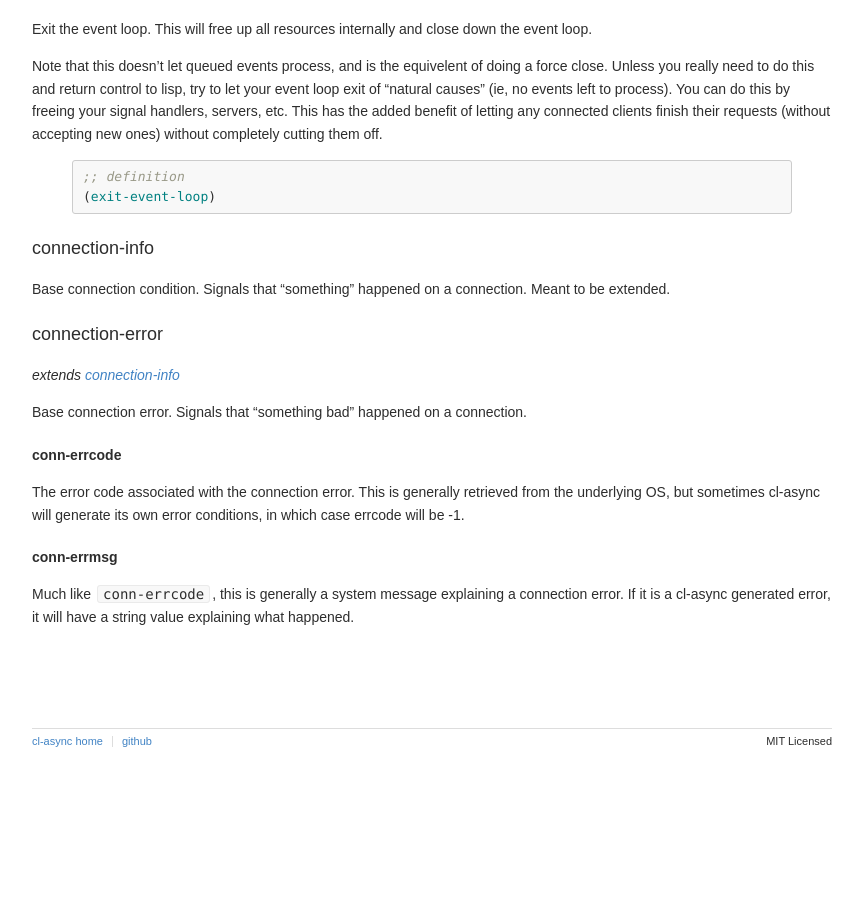
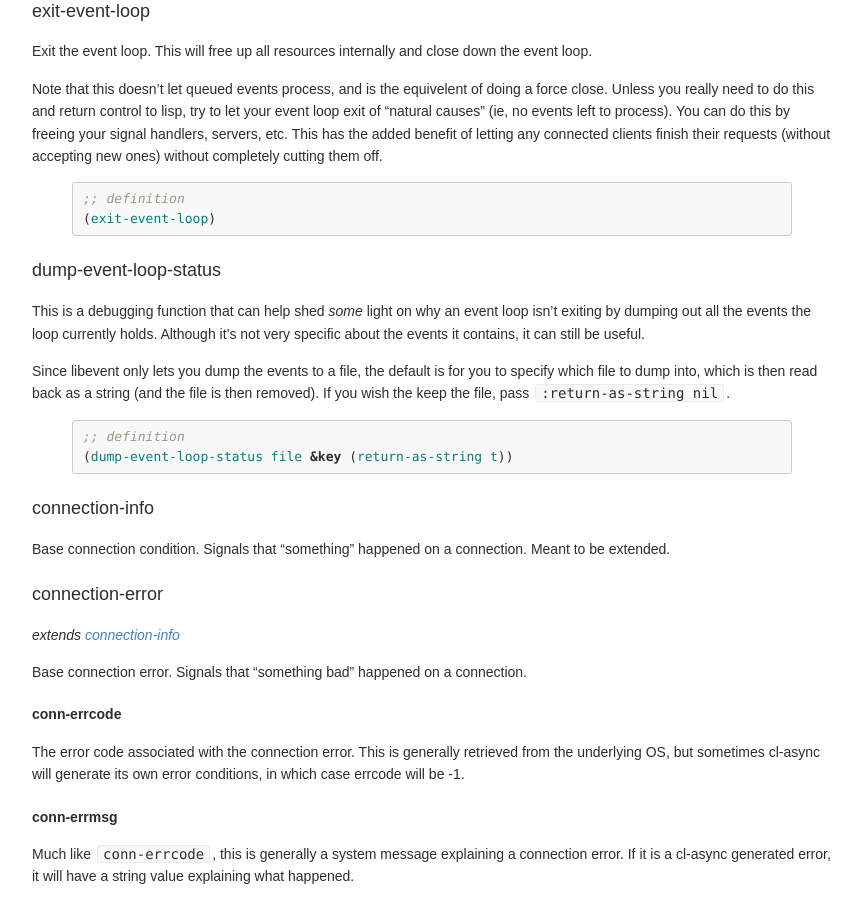
Before and after one commit to orthecreedence/cl-async, a Jekyll site: the page built from base.md, in a window 1280 px wide and 900 px high, scrolled down 1053 px. Shown: the whole window, without its empty margins (208-1071 px from the left). Built offline with Jekyll 4.4.1, drawn with Linux system fonts in a browser that asks for light colours; Markdown is read by kramdown in place of the engine named in the settings; before the commit the page ends 1816 px from its top, so only the background shows below that; some of the changed text lies outside the part shown.

Commit message:
doccing dump-event-loop-status

```diff
--- a/base.md
+++ b/base.md
@@ -11,6 +11,7 @@ conditions it uses.
 
 - [start-event-loop](#start-event-loop) _function_
 - [exit-event-loop](#exit-event-loop) _function_
+- [dump-event-loop-status](#dump-event-loop-status) _function_
 - [connection-info](#connection-info) _condition_
 - [connection-error](#connection-error) _condition_
   - [conn-errcode](#conn-errcode) _accessor_
@@ -83,6 +84,23 @@ has the added benefit of letting any connected clients finish their requests
 (exit-event-loop)
 {% endhighlight %}
 
+<a id="dump-event-loop-status"></a>
+### dump-event-loop-status
+This is a debugging function that can help shed *some* light on why an event
+loop isn't exiting by dumping out all the events the loop currently holds.
+Although it's not very specific about the events it contains, it can still be
+useful.
+
+Since libevent only lets you dump the events to a file, the default is for you
+to specify which file to dump into, which is then read back as a string (and the
+file is then removed). If you wish the keep the file, pass
+`:return-as-string nil`.
+
+{% highlight cl %}
+;; definition
+(dump-event-loop-status file &key (return-as-string t))
+{% endhighlight %}
+
 <a id="connection-info"></a>
 ### connection-info
 Base connection condition. Signals that "something" happened on a connection.
```
